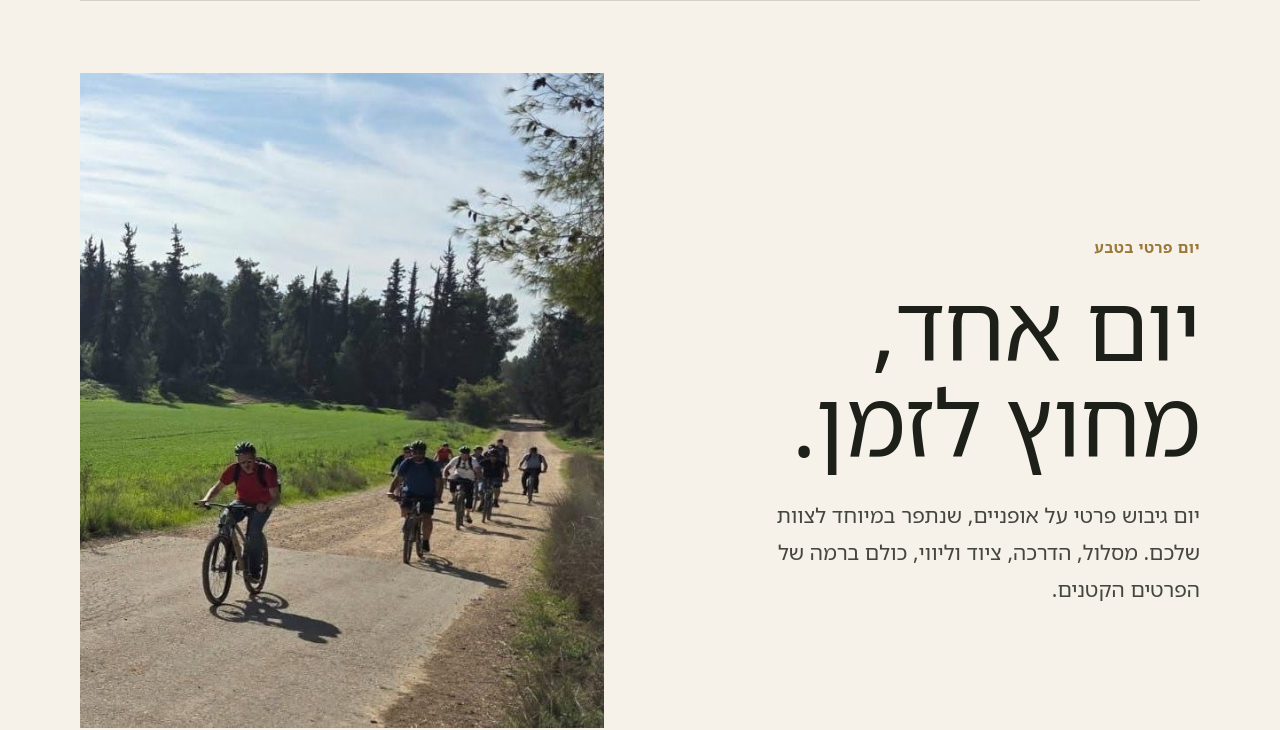
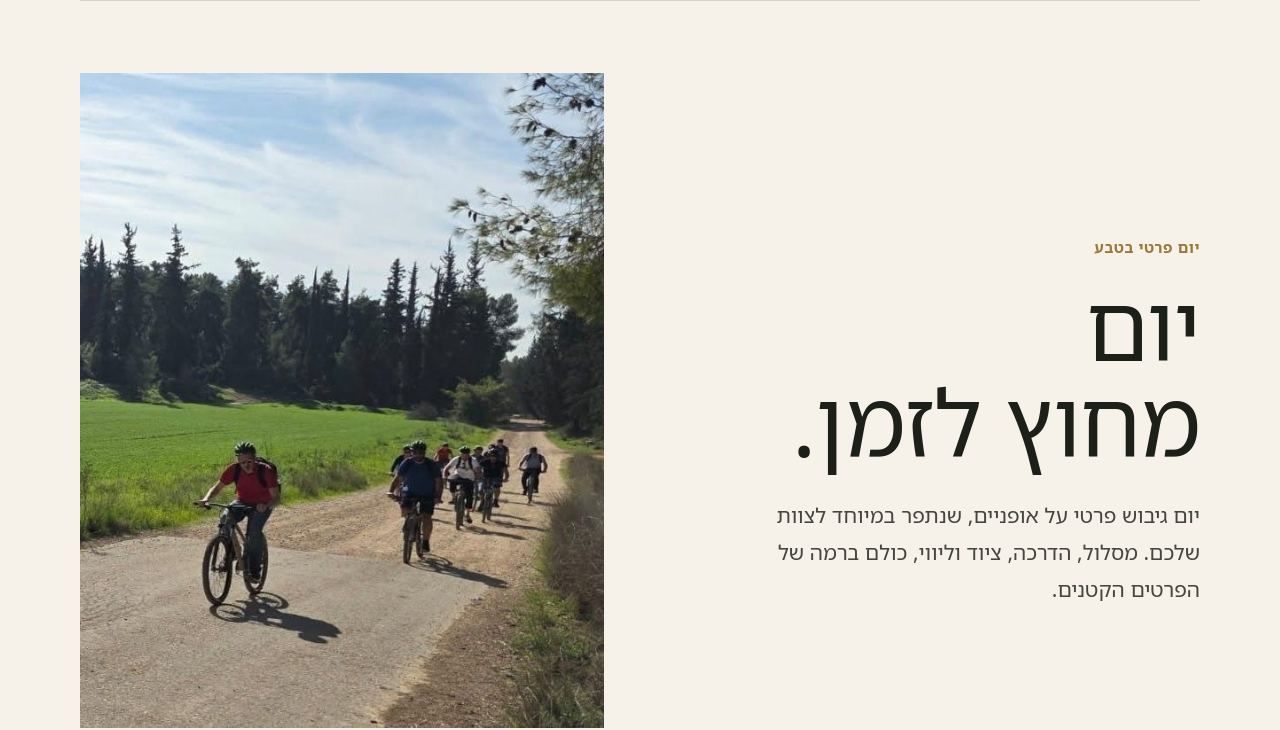
Before and after one commit to Dinamo2026/gibush, a plain HTML site: page yukrati/index.html in a window 1280 px wide. Shown: the part 110-840 px from the top of the page. Drawn offline with Linux system fonts and the light colour scheme.

Commit message:
Rename luxury page title to 'יום מחוץ לזמן'
Co-Authored-By: Claude Opus 5.5 (1M context) <noreply@anthropic.com>

```diff
--- a/yukrati/index.html
+++ b/yukrati/index.html
@@ -3,9 +3,9 @@
 <head>
 <meta charset="utf-8">
 <meta name="viewport" content="width=device-width, initial-scale=1">
-<title>יום אחד, מחוץ לזמן | DINAMO × BIKING</title>
+<title>יום מחוץ לזמן | DINAMO × BIKING</title>
 <meta name="description" content="יום גיבוש פרטי על אופניים לצוותי הייטק: מסלול שנתפר לצוות, הדרכה מוסמכת, ציוד ורכב שטח מלווה. DINAMO × BIKING.">
-<meta property="og:title" content="יום אחד, מחוץ לזמן">
+<meta property="og:title" content="יום מחוץ לזמן">
 <meta property="og:image" content="img/d-fields.jpg">
 <link rel="preconnect" href="https://fonts.googleapis.com">
 <link rel="preconnect" href="https://fonts.gstatic.com" crossorigin>
@@ -231,7 +231,7 @@ footer .wrap{font-size:15px}
     <div class="wrap hero-grid">
       <div>
         <div class="overline rv">יום פרטי בטבע</div>
-        <h1 class="rv d1">יום אחד,<br>מחוץ לזמן.</h1>
+        <h1 class="rv d1">יום<br>מחוץ לזמן.</h1>
         <p class="sub rv d2">יום גיבוש פרטי על אופניים, שנתפר במיוחד לצוות שלכם. מסלול, הדרכה, ציוד וליווי, כולם ברמה של הפרטים הקטנים.</p>
       </div>
       <figure>
```
Also changed, not shown: index.html (+1 -1 lines).
